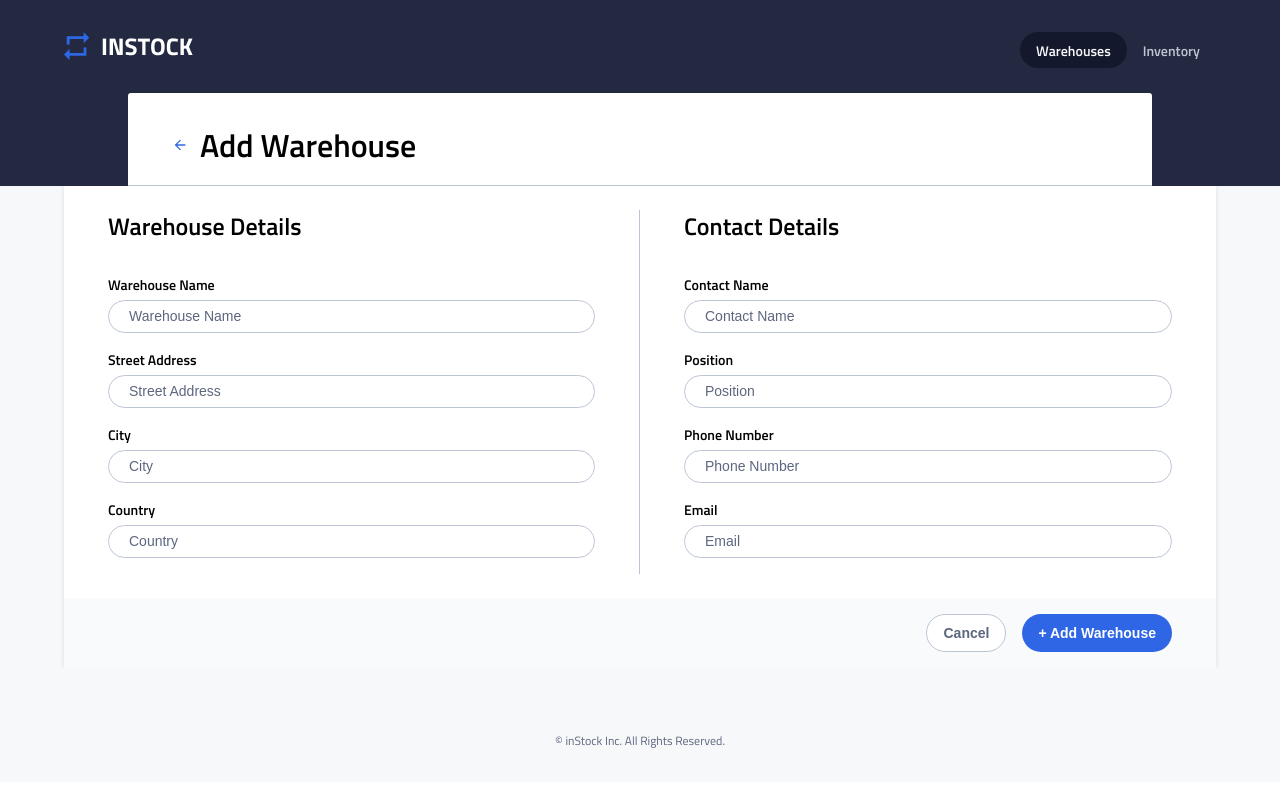
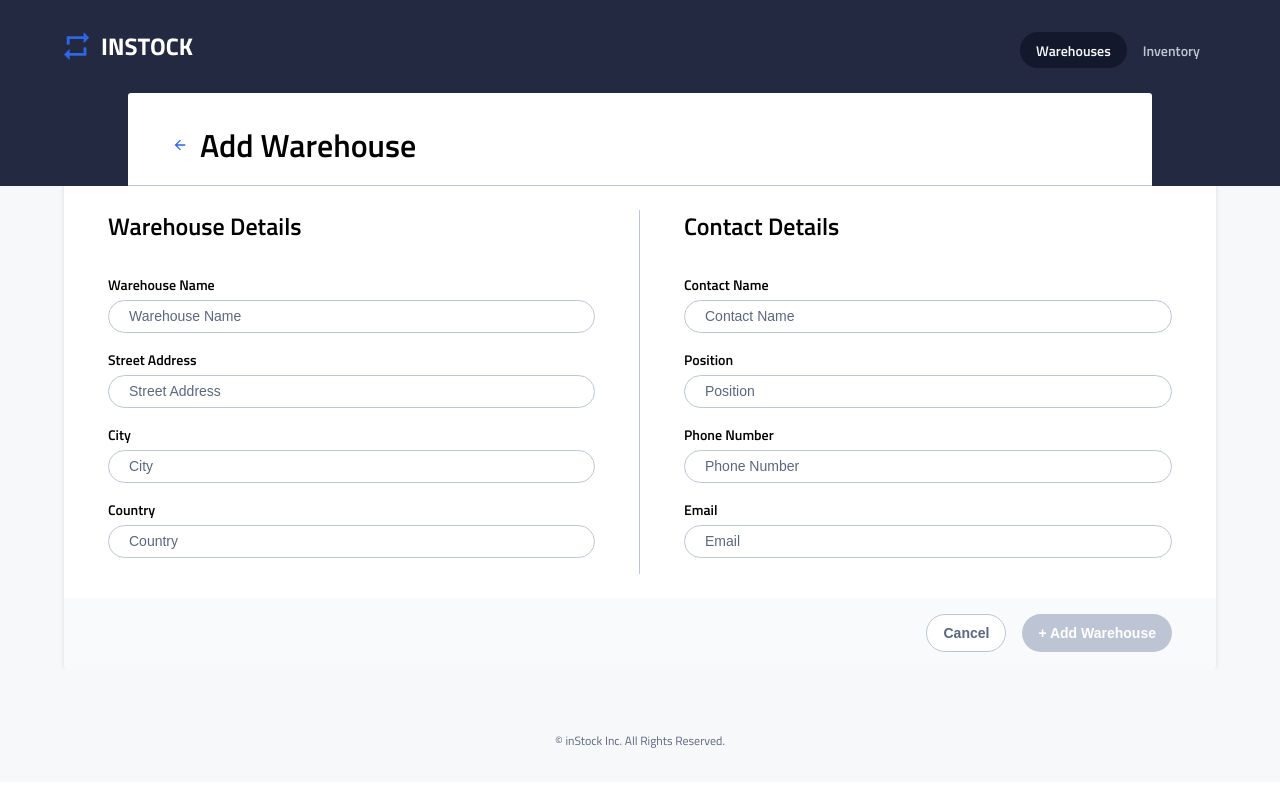
Before and after one commit to jacky-ui/InStock-BrainStation-Client, a React (Create React App) app: page /warehouse/add in a window 1280 px wide. Shown: the top 786 px of the page. Built offline with nearby package versions, Linux system fonts and the light colour scheme.

Commit message:
Cleaning up code & tidying app.js

```diff
--- a/src/App.js
+++ b/src/App.js
@@ -2,14 +2,16 @@ import "./App.scss";
 import React from "react";
 import { BrowserRouter, Switch, Route } from "react-router-dom";
 import Header from "./components/Header/Header";
-import Footer from "./components/Footer/Footer";
-import ItemDetailsPage from "./pages/ItemDetailsPage/ItemDetailsPage";
 import WarehousePage from "./pages/WarehousePage/WarehousePage";
+import AddWarehousePage from "./pages/AddWarehousePage/AddWarehousePage";
 import WarehouseIndividual from "./components/WarehouseIndividual/WarehouseIndividual";
 import EditWarehousePage from "./pages/EditWarehousePage/EditWarehousePage";
-import AddWarehousePage from "./pages/AddWarehousePage/AddWarehousePage";
+import InventoryPage from "./pages/InventoryPage/InventoryPage";
+import AddItem from "./components/AddItem/AddItem";
+import ItemDetailsPage from "./pages/ItemDetailsPage/ItemDetailsPage";
 import EditInventoryPage from "./pages/EditInventoryPage/EditInventoryPage";
-import InventoryPage from "./pages/InventoryPage/InventoryPage";
+import Footer from "./components/Footer/Footer";
+
 
 function App() {
   return (
@@ -17,15 +19,16 @@ function App() {
       <BrowserRouter>
         <Header />
          <Switch>
+          // Warehouses Route Paths
           <Route path="/" exact component={WarehousePage} />
           <Route path="/warehouse/add" exact component={AddWarehousePage} />
           <Route path="/warehouse/:warehouseId" exact component={WarehouseIndividual} />
           <Route path="/warehouse/:warehouseId/edit" exact component={EditWarehousePage} />
-          {/* <Route path="/warehouse/:warehouseId/delete" exact component={DeleteWarehouse} /> */}
+          // Inventory Route Paths
           <Route path="/inventory" exact component={InventoryPage} />
+          <Route path="/inventory/add" exact component={AddItem} />
           <Route path="/inventory/:itemId" exact component={ItemDetailsPage} />
-          <Route path="/inventory/:itemId/edit" component={EditInventoryPage} />
-          {/* <Route path="/inventory/add" component={AddItem} /> */}
+          <Route path="/inventory/:itemId/edit" exact component={EditInventoryPage} />
         </Switch>
         <Footer />
       </BrowserRouter>
--- a/src/components/WarehouseForm/WarehouseForm.js
+++ b/src/components/WarehouseForm/WarehouseForm.js
@@ -58,6 +58,20 @@ class WarehouseForm extends Component {
     isEmailValid() {
         const emailValidation = /^\S+@\S+\.\S+$/;
         if (!emailValidation.test(this.state.contactEmail)){
+            return false;
+        }
+        return true;
+    }
+
+    // Form Valid for Disabled Button Submit
+    isFormValid() {
+        if (!this.state.name || !this.state.address || !this.state.city || !this.state.country || !this.state.contactName || !this.state.contactEmail || !this.state.contactPhone || !this.state.contactPosition) {
+            return false;
+        }
+        if (!this.isPhoneValid()) {
+            return false;
+        }
+        if (!this.isEmailValid()) {
             return false;
         }
         return true;
@@ -229,7 +243,7 @@ class WarehouseForm extends Component {
                             <button className='form__cancel'>Cancel</button>
                         </Link>
                         <div className="form-btns__right">
-                            <button className='form__save' type="submit">{this.props.button}</button>
+                            <button disabled={!this.isFormValid()} className='form__save' type="submit">{this.props.button}</button>
                         </div>
                     </div>
                 </form>
--- a/src/components/WarehouseForm/WarehouseForm.scss
+++ b/src/components/WarehouseForm/WarehouseForm.scss
@@ -139,6 +139,12 @@
         padding: 0 .5rem;
         height: 2.25rem;
         width: 100%;
+        &:disabled {
+            background-color: $Cloud;
+            &:hover {
+                background-color: $Cloud;
+            }
+        }
         @include label-buttons-mobile;
         &:hover {
             background-color: $Instock-Black;
```
